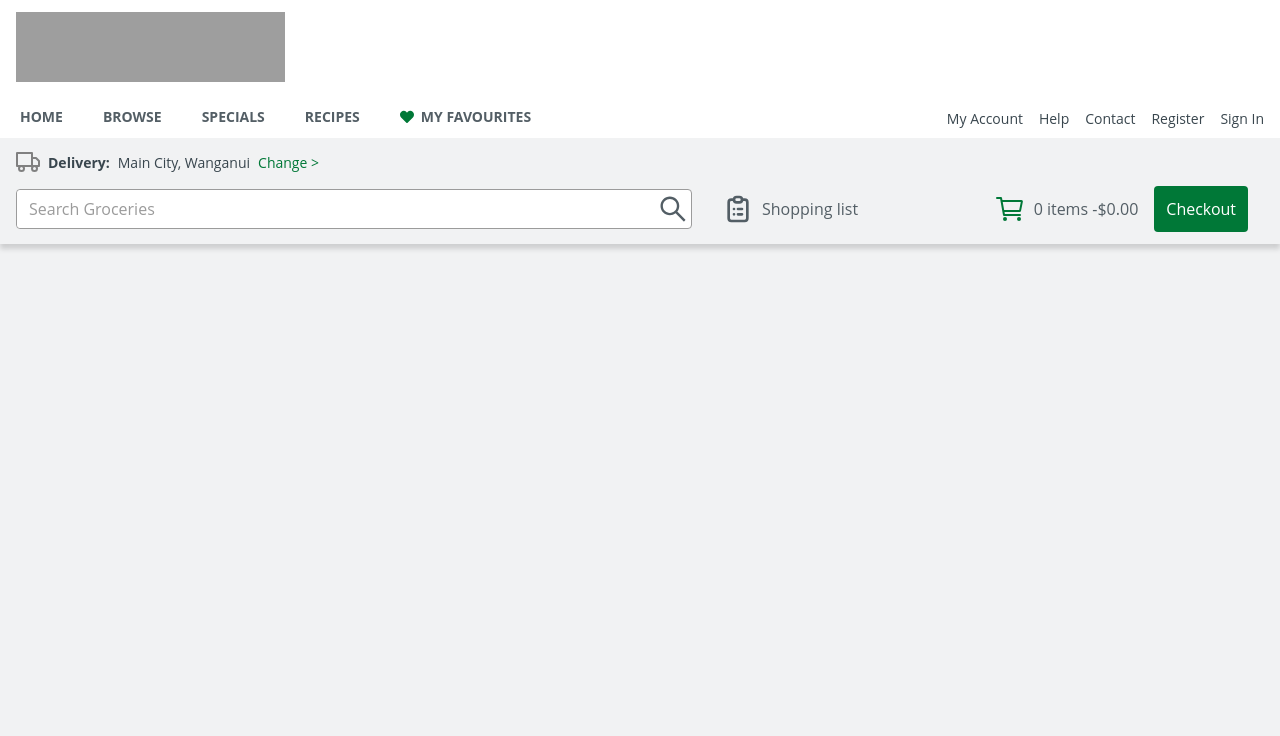
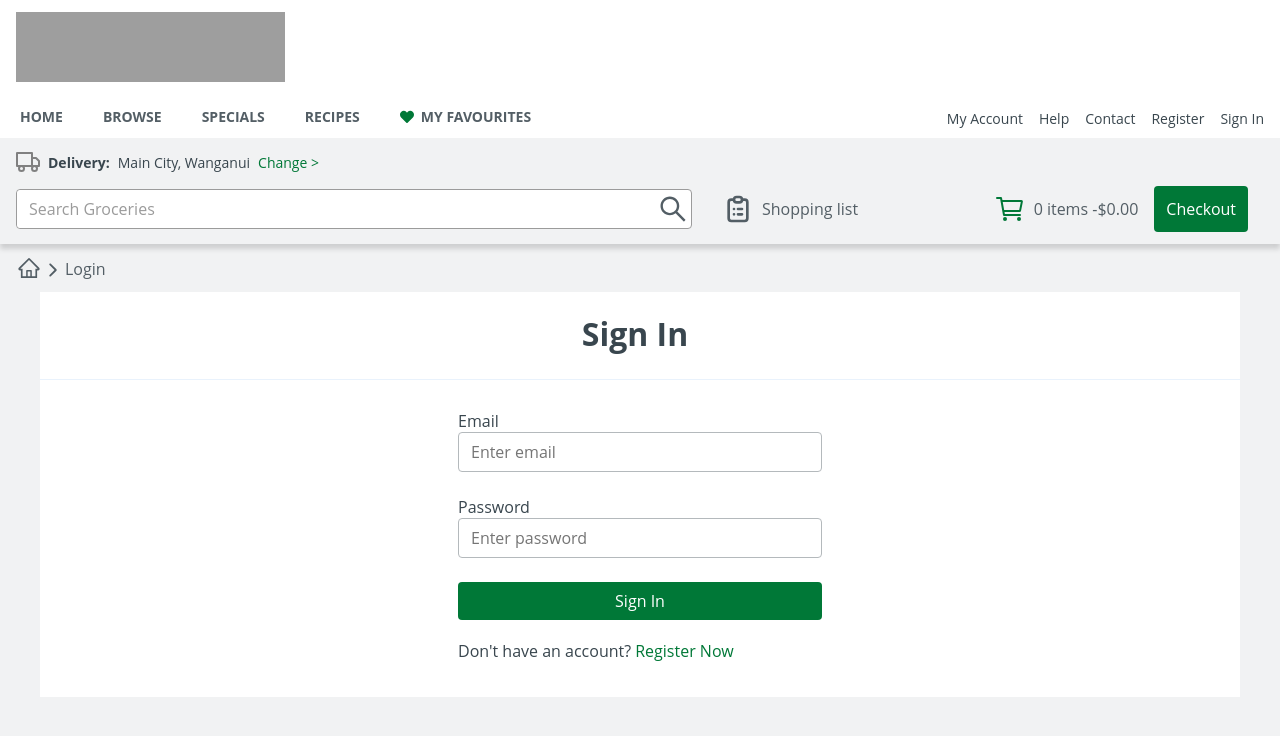
Before and after one commit to hashimkhanzada/countdown-clone, a React (Create React App) app in the folder client/: page /login in a window 1280 px wide. Shown: the top 736 px of the page. Built offline with nearby package versions, Linux system fonts and the light colour scheme; grey boxes are pictures that could not be loaded.

Commit message:
Login page design

```diff
--- a/client/src/App.tsx
+++ b/client/src/App.tsx
@@ -3,12 +3,13 @@ import Navbar from "./components/navbar/Navbar";
 import GlobalStyle from "./styles/globalStyles";
 import { BrowserRouter as Router, Switch, Route } from "react-router-dom";
 import SearchSection from "./components/searchSection/SearchSection";
-import PageMap from "./components/pageMap/PageMap";
 import Home from "./pages/HomePage/Home";
 import Browse from "./pages/BrowsePage/Browse";
 import Product from "./pages/ProductPage/Product";
 import Cart from "./pages/CartPage/Cart";
 import Checkout from "./pages/CheckoutPage/Checkout";
+import Login from "./pages/LoginPage/Login";
+import Register from "./pages/RegisterPage/Register";
 
 function App() {
   return (
@@ -21,6 +22,8 @@ function App() {
         <Route path="/" exact component={Home} />
         <Route path="/reviewcart" exact component={Cart} />
         <Route path="/checkout" exact component={Checkout} />
+        <Route path="/login" exact component={Login} />
+        <Route path="/register" exact component={Register} />
         <Route path="/product/:id" exact component={Product} />
         <Route path="/browse/:mainCategory" exact component={Browse} />
       </Switch>
--- a/client/src/pages/CartPage/Cart.tsx
+++ b/client/src/pages/CartPage/Cart.tsx
@@ -109,7 +109,7 @@ const Cart = () => {
             Clear Trolley
           </Button>
           <Link to="/checkout" style={{ textDecoration: "none" }}>
-            <Button propPadding="8px 32px">Checkout</Button>
+            <Button propPadding="8px 32px">Continue</Button>
           </Link>
         </CheckOutRow>
       </CartContainer>
--- /dev/null
+++ b/client/src/pages/LoginPage/Login.styles.ts
@@ -0,0 +1,70 @@
+import styled from "styled-components";
+
+export const LoginContainer = styled.div`
+  display: flex;
+  justify-content: center;
+  align-items: center;
+  color: #39464e;
+`;
+
+export const LoginMain = styled.div`
+  display: flex;
+  flex-direction: column;
+  justify-content: center;
+  align-items: center;
+  background-color: white;
+  width: 100%;
+  max-width: 1200px;
+`;
+
+export const TitleRow = styled.div`
+  display: flex;
+  color: #39464e;
+  align-items: center;
+  justify-content: center;
+  width: 100%;
+  background-color: white;
+  border-bottom: solid 1px #e9f2fc;
+  max-width: 1200px;
+  padding: 20px;
+
+  h1 {
+    padding: 0 18px 4px 8px;
+  }
+`;
+
+export const MainForm = styled.form`
+  display: flex;
+  flex-direction: column;
+  width: 100%;
+  max-width: 24rem;
+  padding: 20px 10px;
+
+  div {
+    display: flex;
+    flex-direction: column;
+    width: 100%;
+    margin: 10px 0;
+
+    input {
+      padding: 0.5rem 0.75rem;
+      border: 1px solid #b4b9bc;
+      border-radius: 0.25rem;
+      font-size: 1rem;
+      margin-bottom: 0.25rem;
+    }
+  }
+
+  p {
+    margin: 10px 0 15px 0;
+
+    span {
+      color: #007837;
+
+      &:hover {
+        text-decoration: underline;
+        cursor: pointer;
+      }
+    }
+  }
+`;
--- /dev/null
+++ b/client/src/pages/LoginPage/Login.tsx
@@ -0,0 +1,54 @@
+import React from "react";
+import PageMap from "../../components/pageMap/PageMap";
+import { Button } from "../../styles/globalStyles";
+
+import { LoginContainer, LoginMain, TitleRow, MainForm } from "./Login.styles";
+
+interface Props {}
+
+const Login = (props: Props) => {
+  return (
+    <>
+      <PageMap pageName="Login" />
+      <LoginContainer>
+        <LoginMain>
+          <TitleRow>
+            <h1>Sign In</h1>
+          </TitleRow>
+          <MainForm>
+            <div>
+              <label htmlFor="email">Email</label>
+              <input
+                type="email"
+                id="email"
+                placeholder="Enter email"
+                required
+              />
+            </div>
+            <div>
+              <label htmlFor="password">Password</label>
+              <input
+                type="password"
+                id="password"
+                placeholder="Enter password"
+                required
+              />
+            </div>
+            <Button
+              propPadding="8px 12px"
+              propWidth="100%"
+              extraMargin="10px 0"
+            >
+              Sign In
+            </Button>
+            <p>
+              Don't have an account? <span>Register Now</span>
+            </p>
+          </MainForm>
+        </LoginMain>
+      </LoginContainer>
+    </>
+  );
+};
+
+export default Login;
--- /dev/null
+++ b/client/src/pages/RegisterPage/Register.styles.ts
@@ -0,0 +1,3 @@
+import styled from "styled-components";
+
+export const RegisterContainer = styled.div``;
--- /dev/null
+++ b/client/src/pages/RegisterPage/Register.tsx
@@ -0,0 +1,11 @@
+import React from "react";
+
+import { RegisterContainer } from "./Register.styles";
+
+interface Props {}
+
+const Register = (props: Props) => {
+  return <RegisterContainer>reg</RegisterContainer>;
+};
+
+export default Register;
```
